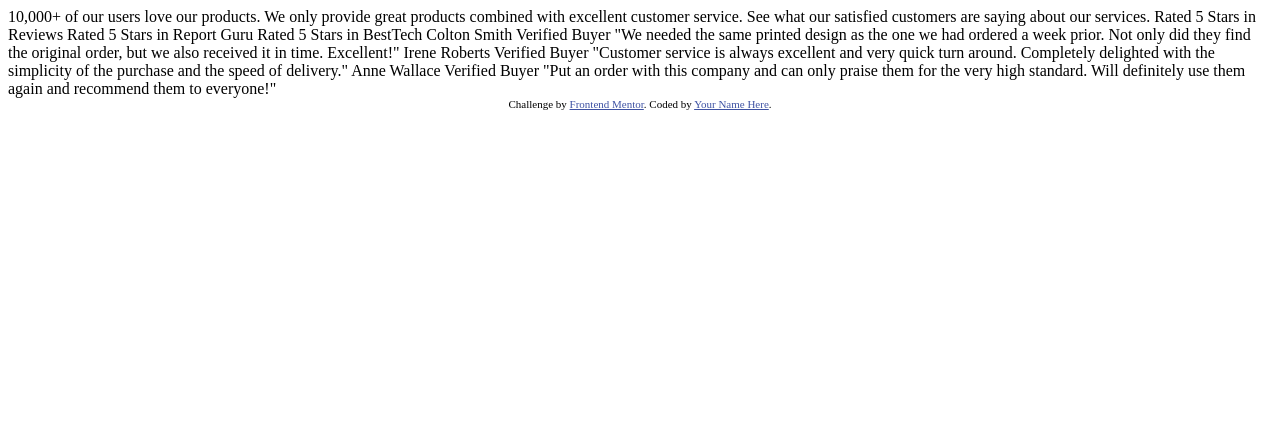
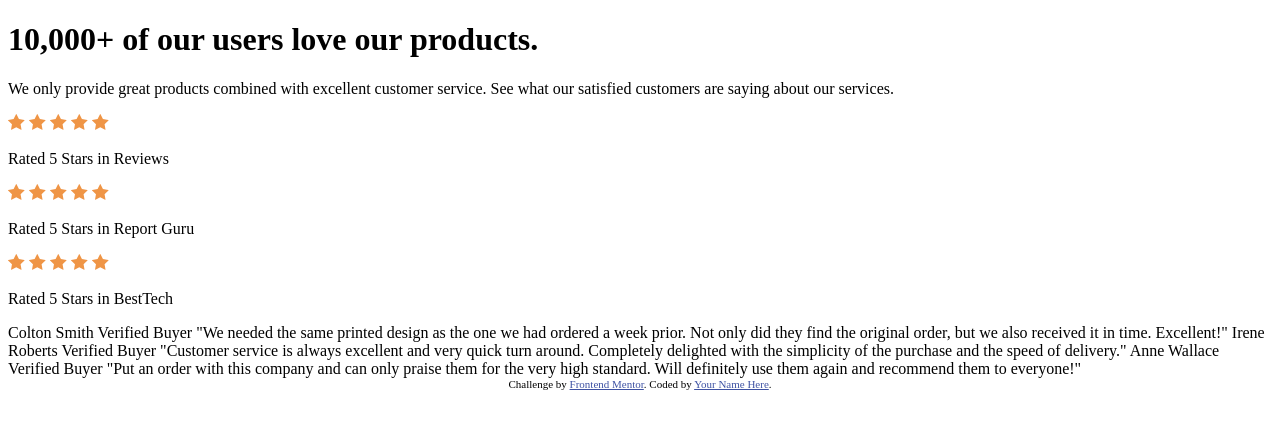
Before and after one commit to jfalconidc/Frontend-Mentor-social-proof-section-master, a plain HTML site: page index.html in a window 1280 px wide. Drawn offline with Linux system fonts and the light colour scheme.

Commit message:
cambiando el html 1

```diff
--- a/index.html
+++ b/index.html
@@ -26,14 +26,54 @@
     </style>
   </head>
   <body>
-    10,000+ of our users love our products.
+    <div class="container">
+      <div class="content">
+        <div class="title">
+          <h1>10,000+ of our users love our products.</h1>
+          <p>We only provide great products combined with excellent customer service.
+          See what our satisfied customers are saying about our services.</p>
+        </div>
+        <div class="rated">
+          <div class="review">
+            <div>
+              <img src="/images/icon-star.svg" alt="star1">
+              <img src="/images/icon-star.svg" alt="star2">
+              <img src="/images/icon-star.svg" alt="star3">
+              <img src="/images/icon-star.svg" alt="star4">
+              <img src="/images/icon-star.svg" alt="star5">
+            </div>
+            <p>Rated 5 Stars in Reviews</p>
+          </div>
+          <div class="guru">
+            <div>
+              <img src="/images/icon-star.svg" alt="star1">
+              <img src="/images/icon-star.svg" alt="star2">
+              <img src="/images/icon-star.svg" alt="star3">
+              <img src="/images/icon-star.svg" alt="star4">
+              <img src="/images/icon-star.svg" alt="star5">
+            </div>
+            <p>Rated 5 Stars in Report Guru</p>
+          </div>
+          <div class="tech">
+            <div>
+              <img src="/images/icon-star.svg" alt="star1">
+              <img src="/images/icon-star.svg" alt="star2">
+              <img src="/images/icon-star.svg" alt="star3">
+              <img src="/images/icon-star.svg" alt="star4">
+              <img src="/images/icon-star.svg" alt="star5">
+            </div>
+            <p>Rated 5 Stars in BestTech</p>
+          </div>
+        </div>
+      </div>
+    </div>
 
-    We only provide great products combined with excellent customer service.
-    See what our satisfied customers are saying about our services.
 
-    Rated 5 Stars in Reviews
-    Rated 5 Stars in Report Guru
-    Rated 5 Stars in BestTech
+
+
+
+
+
 
     Colton Smith
     Verified Buyer
```
